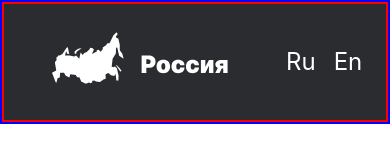
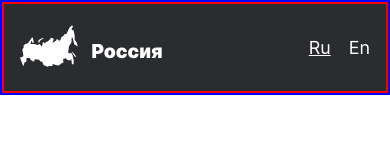
Before and after one commit to mikhail-lyubimtsev/russian-travel, a plain HTML site: page index.html in a window 390 px wide. Drawn offline with Linux system fonts and the light colour scheme.

Commit message:
Header completed

```diff
--- /dev/null
+++ b/blocks/header/__lang-link/_underline/header__lang-link_underline.css
@@ -0,0 +1,3 @@
+.header__lang-link_underline {
+    text-decoration: underline;
+}
--- a/blocks/header/__lang-link/header__lang-link.css
+++ b/blocks/header/__lang-link/header__lang-link.css
@@ -1,7 +1,17 @@
 .header__lang-link {
     text-decoration: none;
     color: white;
+    font-family: 'Inter';
     font-size: 24px;
+    font-weight: 400;
     line-height: 1.17;
     margin-left: 18px;
 }
+
+@media screen and (max-width: 767px) {
+    .header__lang-link {
+        font-size: 18px;
+        line-height: 1.11;
+    }
+
+}
--- a/blocks/header/__logo/header__logo.css
+++ b/blocks/header/__logo/header__logo.css
@@ -2,3 +2,10 @@
     width: 176px;
     height: 52px;
 }
+
+@media screen and (max-width: 767px) {
+    .header__logo {
+        width: 142px;
+        height: 42;
+    }
+}
--- a/blocks/header/header.css
+++ b/blocks/header/header.css
@@ -4,5 +4,18 @@
     margin: 0 auto;
     padding: 28px 48px;
     justify-content: space-between;
+    align-items: center;
     border: solid 2px red;
 }
+
+@media screen and (max-width: 1023px) {
+    .header {
+        padding: 28px 24px;
+    }
+}
+
+@media screen and (max-width: 767px) {
+    .header {
+        padding: 16px;
+    }
+}
--- a/index.html
+++ b/index.html
@@ -1,5 +1,5 @@
 <!DOCTYPE html>
-<html lang="en">
+<html lang="Ru">
 <head>
     <meta charset="UTF-8">
     <meta http-equiv="X-UA-Compatible" content="IE=edge">
@@ -16,7 +16,7 @@
             </a>
             <ul class="header__lang-links">
                 <li>
-                    <a href="#" class="header__lang-link">Ru</a>
+                    <a href="#" class="header__lang-link header__lang-link_underline">Ru</a>
                 </li>
                 <li>
                     <a href="#" class="header__lang-link">En</a>
--- a/pages/index.css
+++ b/pages/index.css
@@ -1,6 +1,8 @@
 @import url(../vendor/normalize.css);
+@import url(../vendor/fonts.css);
 @import url(../blocks/page/root.css);
 @import url(../blocks/header/header.css);
 @import url(../blocks/header/__logo/header__logo.css);
 @import url(../blocks/header/__lang-links/header__lang-links.css);
 @import url(../blocks/header/__lang-link/header__lang-link.css);
+@import url(../blocks/header/__lang-link/_underline/header__lang-link_underline.css);
--- /dev/null
+++ b/vendor/fonts.css
@@ -0,0 +1,17 @@
+@font-face {
+    font-family: 'Inter';
+    font-weight: 400;
+    src: url(./Inter/Inter-Regular.woff) format(woff), url(./Inter/Inter-Regular.woff2) format(woff2);
+}
+
+@font-face {
+    font-family: 'Inter';
+    font-weight: 700;
+    src: url(./Inter/Inter-Bold.woff) format(woff), url(./Inter/Inter-Bold.woff2) format(woff2);
+}
+
+@font-face {
+    font-family: 'Inter';
+    font-weight: 900;
+    src: url(./Inter/Inter-Black.woff) format(woff), url(./Inter/Inter-Black.woff2) format(woff2);
+}
```
Also changed, not shown: vendor/Inter/Inter-Black.woff (added), vendor/Inter/Inter-Black.woff2 (added), vendor/Inter/Inter-Bold.woff (added), vendor/Inter/Inter-Bold.woff2 (added), vendor/Inter/Inter-Regular.woff (added), vendor/Inter/Inter-Regular.woff2 (added).
